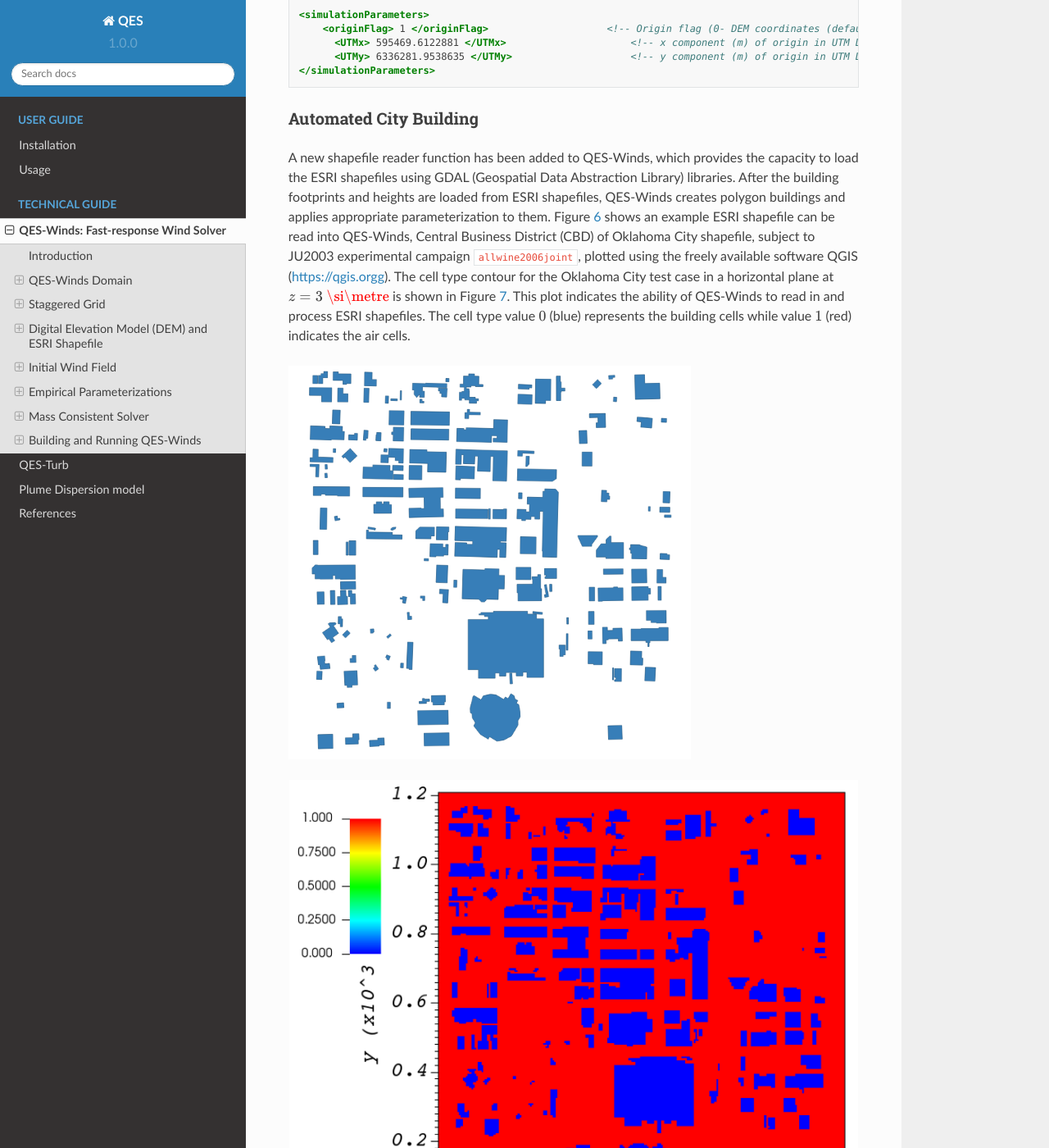
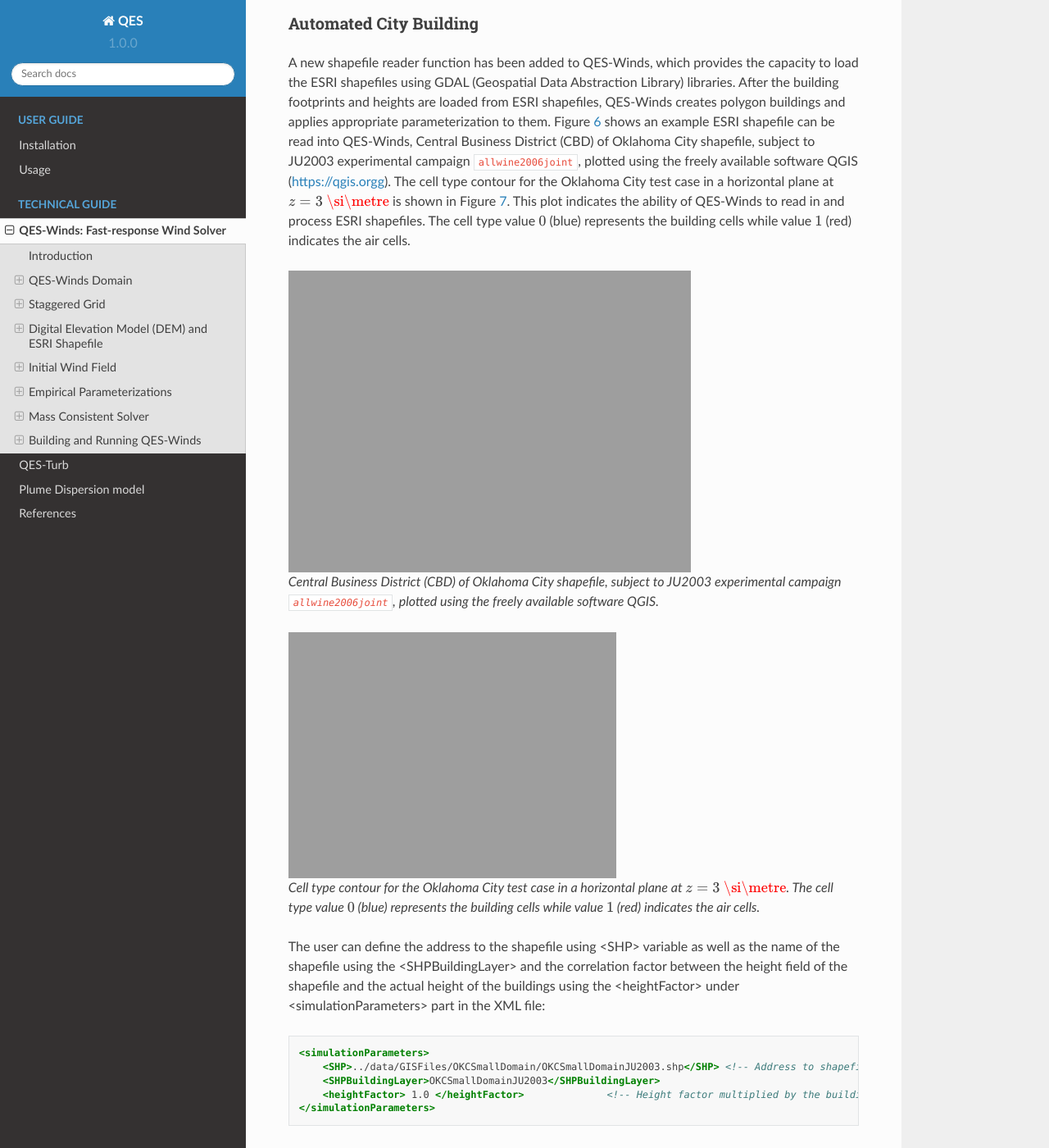
Before and after one commit to fmargairaz/rtd-tutorial, a Sphinx documentation site: the page built from docs/source/tech/QES-Winds.rst, in a window 1280 px wide and 1400 px high, scrolled down 5459 px. Shown: the whole window at 82% size. Built offline with Sphinx 7.4.7 and the Read the Docs theme 2.0.0, drawn with Linux system fonts in a browser that asks for light colours; pages that are not in the unit, such as notebooks, are missing from menus; cross-references to code outside the pages are shown as plain code; some of the changed text lies outside the part shown.

Commit message:
use pandoc 3.1.6

```diff
--- a/docs/source/tech/QES-Winds.rst
+++ b/docs/source/tech/QES-Winds.rst
@@ -7,7 +7,7 @@
 A new dispersion modeling system based on the well-used FORTRAN-based
 QUIC (Quick Urban and Industrial Complex) dispersion modeling system
 originally developed by the University of Utah and Los Alamos National
-Laboratory :cite:p:`brown2013quic`, has been under development as
+Laboratory :cite:`brown2013quic`, has been under development as
 collaboration between the University of Utah and the University of
 Minnesota, Duluth. Quick Environmental Simulation (QES) is a
 microclimate simulation platform for computing 3D environmental scalars
@@ -22,8 +22,10 @@
 high-level flowchart for QES-Winds code.
 
 .. figure:: Images/QES_flowchart.png
-   :alt:
+   name: fig:Winds
    :width: 17cm
+
+   Flowchart for the QES-Winds wind solver
 
 QES-Winds Domain
 ~~~~~~~~~~~~~~~~
@@ -72,7 +74,10 @@
 neighboring cell for the finite difference method.
 
 .. figure:: Images/staggered_grid_full.png
-   :alt:
+   name: fig:staggered_grid
+
+   Staggered grid representation of the domain and location of each
+   variable.
 
 Halo Region
 ^^^^^^^^^^^
@@ -86,8 +91,10 @@
 (DEM) or a shapefile.
 
 .. figure:: Images/domain_halo.png
-   :alt:
+   name: fig:halo
    :width: 11cm
+
+   Representation of halo region around the domain.
 
 In order to define length of the halo zone in :math:`x` and :math:`y`
 direction, the user can use <halox> and <haloy> under
@@ -125,7 +132,7 @@
 first test, we loaded a DEM of Askervein Hill. This is an isolated hill
 in Scotland where field experiments have been conducted and data for
 testing and evaluation exists
-(:cite:p:`taylor1987askervein,mickle1988askervein`). The simulation with
+(:cite:`taylor1987askervein,mickle1988askervein`). The simulation with
 Askervein Hill was run without any complex terrain flow
 parameterizations. The Askervein Hill dataset is
 :math:`6023.43\ \si{\metre}` by :math:`6023.43\ \si{\metre}`. The hill
@@ -141,11 +148,9 @@
    :name: fig:askervein
 
    .. figure:: Images/askervein_y_3000_icell.png
-      :alt:
       :width: 13cm
 
    .. figure:: Images/askervein_z_20_icell.png
-      :alt:
       :width: 13cm
 
 The user can define the address to the DEM using <DEM> variable under
@@ -167,8 +172,11 @@
 defined inside a DEM file and only process that part.
 
 .. figure:: Images/DEM_cut.png
-   :alt:
+   name: fig:DEM_cut
    :width: 13cm
+
+   Schematic of how the QES domain can be defined inside a DEM file and
+   only process that part.
 
 There are two options to determine the location of the origin of QES
 domain inside the DEM borders: 1) Specifying the distance of the QES
@@ -208,7 +216,7 @@
 buildings and applies appropriate parameterization to them. Figure
 `6 <#fig:okc_qgis>`__ shows an example ESRI shapefile can be read into
 QES-Winds, Central Business District (CBD) of Oklahoma City shapefile,
-subject to JU2003 experimental campaign :cite:p:`allwine2006joint`,
+subject to JU2003 experimental campaign :cite:`allwine2006joint`,
 plotted using the freely available software QGIS
 (`https://qgis.orgg <https://qgis.org>`__). The cell type contour for
 the Oklahoma City test case in a horizontal plane at
@@ -218,11 +226,20 @@
 cells while value :math:`1` (red) indicates the air cells.
 
 .. figure:: Images/OKC.png
-   :alt:
+   name: fig:okc_qgis
    :width: 13cm
 
+   Central Business District (CBD) of Oklahoma City shapefile, subject
+   to JU2003 experimental campaign :cite:`allwine2006joint`, plotted
+   using the freely available software QGIS.
+
 .. figure:: Images/oklahoma_z_3_icell.png
-   :alt:
+   name: fig:okc_icell
+
+   Cell type contour for the Oklahoma City test case in a horizontal
+   plane at :math:`z=3\ \si{\metre}`. The cell type value :math:`0`
+   (blue) represents the building cells while value :math:`1` (red)
+   indicates the air cells.
 
 The user can define the address to the shapefile using <SHP> variable as
 well as the name of the shapefile using the <SHPBuildingLayer> and the
@@ -282,9 +299,9 @@
 point, the user should specify what type of velocity profile they want
 to build from the measurement. There are three options available for the
 type of profile: 1) a logarithmic profile (Eq.
-`[eq:log_law] <#eq:log_law>`__) :cite:p:`favaloro2008toward`, 2) a power
+`[eq:log_law] <#eq:log_law>`__) :cite:`favaloro2008toward`, 2) a power
 law profile (Eq. `[eq:power_law] <#eq:power_law>`__)
-:cite:p:`favaloro2008toward` and 3) an urban canopy profile (Eq.
+:cite:`favaloro2008toward` and 3) an urban canopy profile (Eq.
 `[eq:urban_canopy_low] <#eq:urban_canopy_low>`__,
 `[eq:urban_canopy_up] <#eq:urban_canopy_up>`__)
 :raw-latex:`\cite{favaloro2008toward, pardyjak2008near}`.
@@ -324,9 +341,9 @@
 code will extend the profile for that sensor uniformly to the whole
 domain. On the occasion of multiple sensors, QES-Winds utilizes a
 two-dimensional Barnes interpolation scheme
-:cite:p:`koch1983interactive,booth2012validation` to interpolate
-velocity components at each cell height of the domain based on the
-weighted distance from each sensor.
+:cite:`koch1983interactive,booth2012validation` to interpolate velocity
+components at each cell height of the domain based on the weighted
+distance from each sensor.
 
 .. _`sec:sensor_xml`:
 
@@ -435,7 +452,11 @@
 aforementioned example of the logarithmic profile.
 
 .. figure:: Images/log_y_101.png
-   :alt:
+   name: fig:log_profile
+
+   Velocity magnitude contour with overlaying velocity vectors in a
+   vertical plane at :math:`y=101\ \si{\meter}` for initial velocity
+   field created by the logarithmic profile.
 
 ) Exponential (power law) velocity profile, based on Eq.
 `[eq:power_law] <#eq:power_law>`__:
@@ -460,7 +481,11 @@
 aforementioned example of the exponential (power law) profile.
 
 .. figure:: Images/exp_y_101.png
-   :alt:
+   name: fig:exp
+
+   Velocity magnitude contour with overlaying velocity vectors in a
+   vertical plane at :math:`y=101\ \si{\meter}` for initial velocity
+   field created by the exponential (power law) profile.
 
 ) Urban canopy velocity profile, based on Eq.
 `[eq:urban_canopy_low] <#eq:urban_canopy_low>`__ and
@@ -488,11 +513,15 @@
 aforementioned example of the urban canopy profile.
 
 .. figure:: Images/canopy_y_101.png
-   :alt:
+   name: fig:canopy
+
+   Velocity magnitude contour with overlaying velocity vectors in a
+   vertical plane at :math:`y=101\ \si{\meter}` for initial velocity
+   field created by the urban canopy profile.
 
 ) Data entry of the profile from an experimental tower with multiple
 sensors or from a numerical mesoscale weather prediction model like WRF
-:cite:p:`powers2017weather`:
+:cite:`powers2017weather`:
 
 .. code:: xml
 
@@ -543,11 +572,11 @@
 is the parameterization representing upwind and stagnation effects of
 the building on the fluid flow. There are three options available for
 this type of parameterization in QES-Winds. The first option based on
-the parameterization proposed by Röckle :cite:p:`rockle1990bestimmung`
-and later Kaplan and Dinar :cite:p:`kaplan1996lagrangian`. They defined
-an ellipsoid to represent what they call is the displacement zone in
-front of the building. The length of the displacement zone, :math:`L_F`,
-is defined by Eq. `[eq:lf] <#eq:lf>`__. The shape of the ellipsoid is
+the parameterization proposed by Röckle :cite:`rockle1990bestimmung` and
+later Kaplan and Dinar :cite:`kaplan1996lagrangian`. They defined an
+ellipsoid to represent what they call is the displacement zone in front
+of the building. The length of the displacement zone, :math:`L_F`, is
+defined by Eq. `[eq:lf] <#eq:lf>`__. The shape of the ellipsoid is
 estimated by Eq. `[eq:upwind] <#eq:upwind>`__. Finally, the initial
 velocity components in the displacement zone are set to zero.
 
@@ -583,41 +612,35 @@
    :name: fig:upwind_1_vert
 
    .. figure:: Images/upwind_y_100_1_init_icell.png
-      :alt:
       :width: 10.3cm
 
    .. figure:: Images/upwind_y_100_1_init_vel.png
-      :alt:
       :width: 11cm
 
    .. figure:: Images/upwind_y_100_1_final.png
-      :alt:
       :width: 11cm
 
 .. container:: float
    :name: fig:upwind_1_horiz
 
    .. figure:: Images/upwind_z_5_1_init_icell.png
-      :alt:
       :width: 10.3cm
 
    .. figure:: Images/upwind_z_5_1_init_vel.png
-      :alt:
       :width: 11cm
 
    .. figure:: Images/upwind_z_5_1_final.png
-      :alt:
       :width: 11cm
 
 The second option is called the Modified Vortex Parameterization (MVP)
-and created by Bagal et al. :cite:p:`bagal2004improved`. In this
+and created by Bagal et al. :cite:`bagal2004improved`. In this
 parameterization, the length of the displacement zone, :math:`L_F`, is
 calculated by Eq. `[eq:lf_MVP] <#eq:lf_MVP>`__. The MVP parameterization
 defines two ellipsoids instead of one: In the outer ellipsoid,
 velocities are reduced to :math:`40\%` of their initial values while in
 the inner region, velocity components are set to zero
-:cite:p:`nelson20085`. Both ellipsoids are extended to :math:`0.6` of
-the building height.
+:cite:`nelson20085`. Both ellipsoids are extended to :math:`0.6` of the
+building height.
 
 .. math::
 
@@ -646,35 +669,29 @@
    :name: fig:upwind_2_vert
 
    .. figure:: Images/upwind_y_100_2_init_icell.png
-      :alt:
       :width: 10.3cm
 
    .. figure:: Images/upwind_y_100_2_init_vel.png
-      :alt:
       :width: 11cm
 
    .. figure:: Images/upwind_y_100_2_final.png
-      :alt:
       :width: 11cm
 
 .. container:: float
    :name: fig:upwind_2_horiz
 
    .. figure:: Images/upwind_z_5_2_init_icell.png
-      :alt:
       :width: 10.3cm
 
    .. figure:: Images/upwind_z_5_2_init_vel.png
-      :alt:
       :width: 11cm
 
    .. figure:: Images/upwind_z_5_2_final.png
-      :alt:
       :width: 11cm
 
 The third option is called the high-rise MVP algorithm (HMVP) and is
 designed to address the shortcomings of the previous models when it
-comes to tall buildings :cite:p:`nelson20085`. The length of the
+comes to tall buildings :cite:`nelson20085`. The length of the
 displacement zone is calculated the same as Eq.
 `[eq:lf_MVP] <#eq:lf_MVP>`__. The HMVP algorithm creates two ellipsoids
 with the difference that the inner region only extends to :math:`60\%`
@@ -702,30 +719,24 @@
    :name: fig:upwind_3_vert
 
    .. figure:: Images/upwind_y_100_3_init_icell.png
-      :alt:
       :width: 10.3cm
 
    .. figure:: Images/upwind_y_100_3_init_vel.png
-      :alt:
       :width: 11cm
 
    .. figure:: Images/upwind_y_100_3_final.png
-      :alt:
       :width: 11cm
 
 .. container:: float
    :name: fig:upwind_3_horiz
 
    .. figure:: Images/upwind_z_5_3_init_icell.png
-      :alt:
       :width: 10.3cm
 
    .. figure:: Images/upwind_z_5_3_init_vel.png
-      :alt:
       :width: 11cm
 
    .. figure:: Images/upwind_z_5_3_final.png
-      :alt:
       :width: 11cm
 
 In order to choose between these three upwind models, the user needs to
@@ -744,8 +755,8 @@
 :raw-latex:`\cite{singh2005testing, singh2006testing}` are a significant
 part of the building parameterizations. The one available in QES-Winds
 is based on the parameterization proposed by Röckle
-:cite:p:`rockle1990bestimmung` and later Kaplan and Dinar
-:cite:p:`kaplan1996lagrangian`. The Röckle parameterization defines two
+:cite:`rockle1990bestimmung` and later Kaplan and Dinar
+:cite:`kaplan1996lagrangian`. The Röckle parameterization defines two
 ellipsoids to represent the shape of the reversed flow cavity and the
 far-wake region. The reversed flow cavity extends to the along-wind
 cavity length (:math:`L_R`), which is calculated as Eq.
@@ -802,30 +813,24 @@
    :name: fig:wake_vert
 
    .. figure:: Images/wake_y_100_1_init_icell.png
-      :alt:
       :width: 10.3cm
 
    .. figure:: Images/wake_y_100_1_init_vel.png
-      :alt:
       :width: 11cm
 
    .. figure:: Images/wake_y_100_1_final.png
-      :alt:
       :width: 11cm
 
 .. container:: float
    :name: fig:wake_horiz
 
    .. figure:: Images/wake_z_5_1_init_icell.png
-      :alt:
       :width: 10.3cm
 
    .. figure:: Images/wake_z_5_1_init_vel.png
-      :alt:
       :width: 11cm
 
    .. figure:: Images/wake_z_5_1_final.png
-      :alt:
       :width: 11cm
 
 In order to turn on the wake model, the user needs to change the value
@@ -841,9 +846,9 @@
 ^^^^^^^^^^^^^
 
 The street canyon parameterization detailed in
-:cite:p:`singh2008evaluation` represents the effects of two buildings in
+:cite:`singh2008evaluation` represents the effects of two buildings in
 close vicinity to each other, on the fluid flow. Röckle
-:cite:p:`rockle1990bestimmung` Introduced velocity parameterizations for
+:cite:`rockle1990bestimmung` Introduced velocity parameterizations for
 the stream-wise components as in Eq. `[eq:u_can] <#eq:u_can>`__ and the
 vertical component as in Eq. `[eq:w_can] <#eq:w_can>`__.
 
@@ -861,7 +866,7 @@
 is the distance from the backwall of the upwind building.
 
 In order to identify the criteria to determine the existence of a street
-canyon, Singh et al. :cite:p:`singh2008evaluation` utilized the cavity
+canyon, Singh et al. :cite:`singh2008evaluation` utilized the cavity
 length, :math:`L_R` (Eq. `[eq:Lr] <#eq:Lr>`__), for the upwind building.
 If :math:`S \textless L_R`, the street canyon parameterization is
 applied, otherwise, the upwind building is considered as an isolated
@@ -892,30 +897,24 @@
    :name: fig:street_vert
 
    .. figure:: Images/street_y_100_1_init_icell.png
-      :alt:
       :width: 10.3cm
 
    .. figure:: Images/street_y_100_1_init_vel.png
-      :alt:
       :width: 11cm
 
    .. figure:: Images/street_y_100_1_final.png
-      :alt:
       :width: 11cm
 
 .. container:: float
    :name: fig:street_horiz
 
    .. figure:: Images/street_z_5_1_init_icell.png
-      :alt:
       :width: 10.3cm
 
    .. figure:: Images/street_z_5_1_init_vel.png
-      :alt:
       :width: 11cm
 
    .. figure:: Images/street_z_5_1_final.png
-      :alt:
       :width: 11cm
 
 To turn on the street canyon parameterization, the user needs to change
@@ -979,15 +978,12 @@
    :name: fig:rooftop_vert
 
    .. figure:: Images/rooftop_y_100_1_init_icell.png
-      :alt:
       :width: 10.3cm
 
    .. figure:: Images/rooftop_y_100_1_init_vel.png
-      :alt:
       :width: 11cm
 
    .. figure:: Images/rooftop_y_100_1_final.png
-      :alt:
       :width: 11cm
 
 To turn the parameterization on, the user needs to change the value of
@@ -1004,7 +1000,7 @@
 
 The sidewall parameterization is designed to represent the effects of
 the edge of the building on the upwind field
-:cite:p:`hayati2017comprehensive`. It first checks if a face has an
+:cite:`hayati2017comprehensive`. It first checks if a face has an
 outward normal vector nominally (:math:`\pm 10\degree`) perpendicular to
 the local wind vector. The important parameters controlling the sidewall
 vortex strength and geometry are:
@@ -1040,15 +1036,12 @@
    :name: fig:sidewall_horiz
 
    .. figure:: Images/sidewall_z_5_1_init_icell.png
-      :alt:
       :width: 10.3cm
 
    .. figure:: Images/sidewall_z_5_1_init_vel.png
-      :alt:
       :width: 11cm
 
    .. figure:: Images/sidewall_z_5_1_final.png
-      :alt:
       :width: 11cm
 
 In order to turn the algorithm on, the user needs to change the value of
@@ -1066,20 +1059,19 @@
 QES-Winds have mass conserving wind field solvers that rapidly compute
 wind fields using a variational method rather than slower yet more
 physics based solvers that include conservation of momentum
-:cite:p:`kim2014effects`. While the QES-Winds method uses reduced order
+:cite:`kim2014effects`. While the QES-Winds method uses reduced order
 physics in the numerical solution of urban flow problems, the solutions
 are rapid and compare quite well higher order physics-based models in
-both idealized :cite:p:`hayati2017comprehensive` and realistic urban
-cities :cite:p:`neophytou2011inter`. The method minimizes the difference
+both idealized :cite:`hayati2017comprehensive` and realistic urban
+cities :cite:`neophytou2011inter`. The method minimizes the difference
 between an initial wind field that is specified using empirical
-parameterizations :cite:p:`singh2008evaluation` and the final wind
-fields. The empirical parameterizations account for complex wind fields
-around buildings such as wake cavities downstream of a building. To
-obtain a quasi-time-averaged velocity field, QES-Winds uses a
-variational analysis technique :cite:p:`singh2008evaluation`. This
-method requires the solution of a Poisson equation for Lagrange
-multipliers, :math:`\lambda` (Equation `[poisson] <#poisson>`__) in the
-following form:
+parameterizations :cite:`singh2008evaluation` and the final wind fields.
+The empirical parameterizations account for complex wind fields around
+buildings such as wake cavities downstream of a building. To obtain a
+quasi-time-averaged velocity field, QES-Winds uses a variational
+analysis technique :cite:`singh2008evaluation`. This method requires the
+solution of a Poisson equation for Lagrange multipliers, :math:`\lambda`
+(Equation `[poisson] <#poisson>`__) in the following form:
 
 .. math::
 
@@ -1139,7 +1131,7 @@
 quite rapid, but slow in comparison to the GPU solvers since it is a
 serial solver and does not have parallel computing capabilities,
 especially for large domains. For more information regarding different
-types of solvers available in QES-Winds, read :cite:p:`Bozorgmehr2021`.
+types of solvers available in QES-Winds, read :cite:`Bozorgmehr2021`.
 
 Building and Running QES-Winds
 ~~~~~~~~~~~~~~~~~~~~~~~~~~~~~~
```
